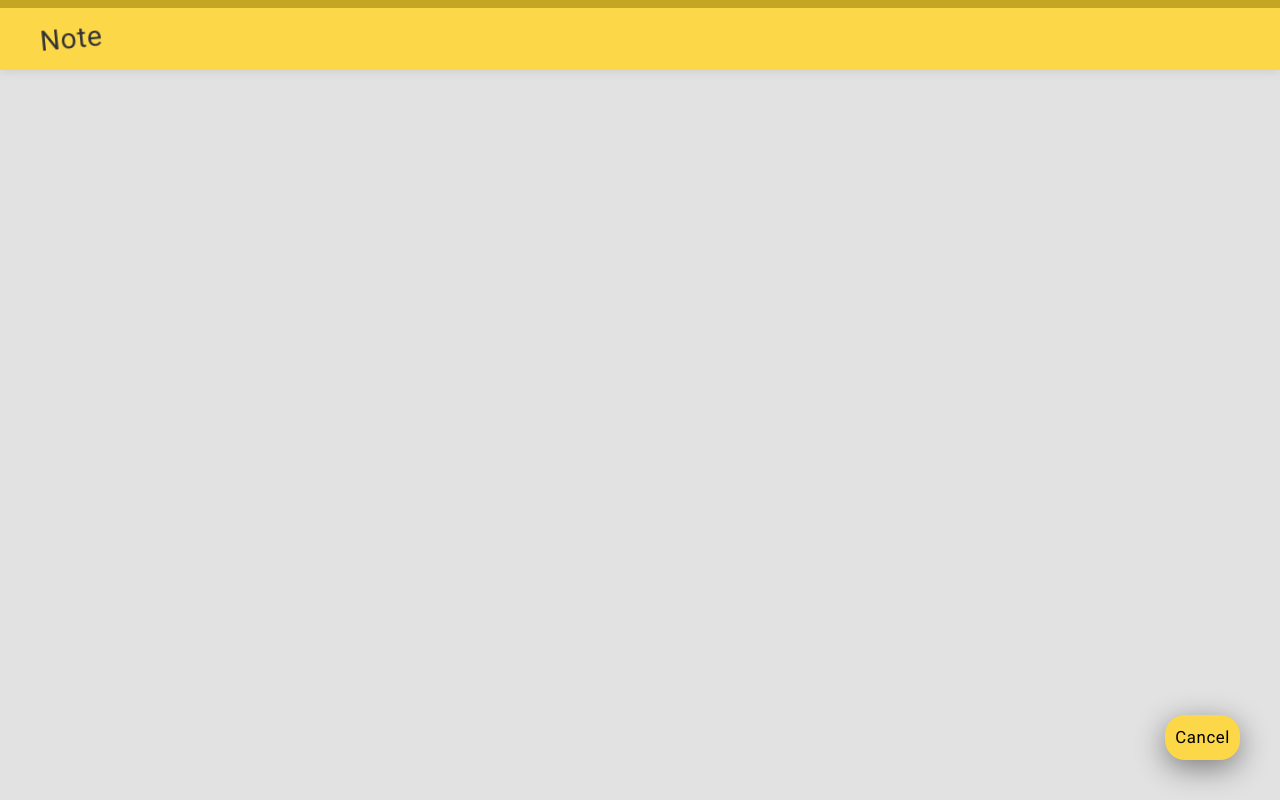
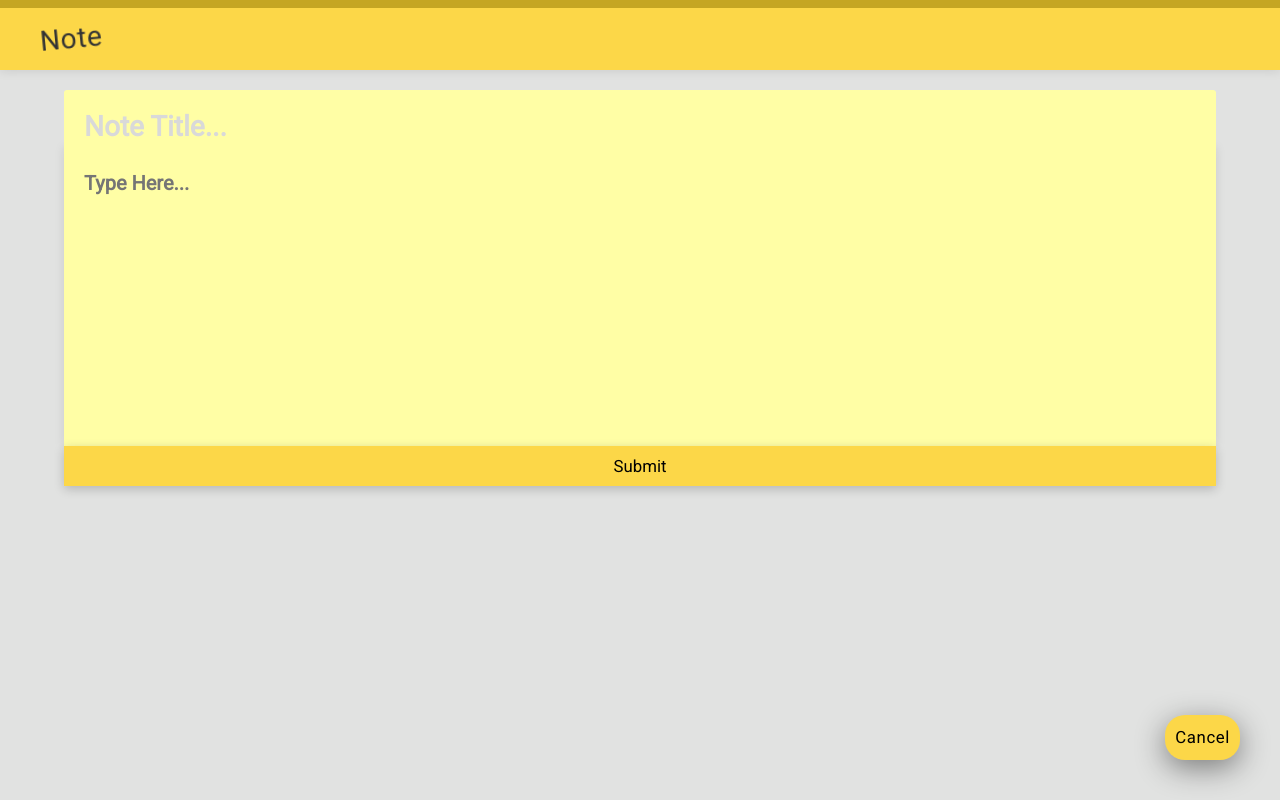
Before and after one commit to Ashley-King/note-app, a React (Create React App) app: page / in a window 1280 px wide. Both pictures are taken after a click on the element "+ Note". Built offline with nearby package versions, Linux system fonts and the light colour scheme; no server answers.

Commit message:
fleshed out edit form

```diff
--- a/src/App.js
+++ b/src/App.js
@@ -34,12 +34,12 @@ getNote = (id) => {
 }
 
   render() {
-    const { showNote, notes } = this.state;
+    const { showNote, notes, note } = this.state;
     return (
       <div className="App">
          <Nav toggleNote={this.toggleNote} showNote={showNote}/>
 
-         {showNote ? <Note/> : <List getNotes={this.getNotes}
+         {showNote ? <Note note={note}/> : <List getNotes={this.getNotes}
                                     notes={notes}
                                     getNote={this.getNote}/>}
 
--- a/src/components/Note.js
+++ b/src/components/Note.js
@@ -1,10 +1,25 @@
 import React from 'react';
 
 class Note extends React.Component {
+
     render() {
+        const {note} = this.props;
         return ( <
             div className = "note-container" >
-
+                <form className="note-form">
+                    <input
+                        type="text"
+                        className="note-title-input"
+                        placeholder= "Note Title..."
+                        defaultValue= {note.title}
+                    />
+                    <textarea
+                        className="note-textarea"
+                        placeholder="Type Here..."
+                        defaultValue={note.content}
+                    />
+                    <input type="submit" className="note-button" calue="Submit"/>
+                </form>
             </div>
 
         )
```
